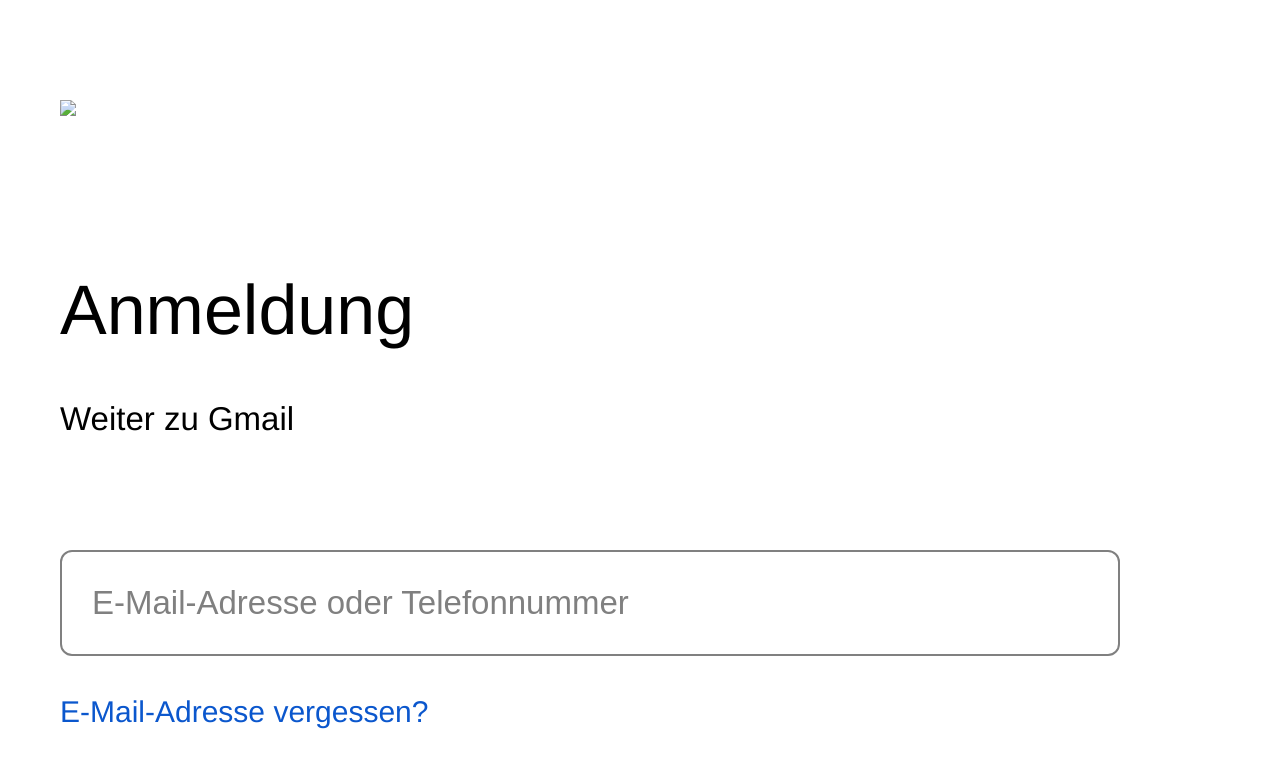
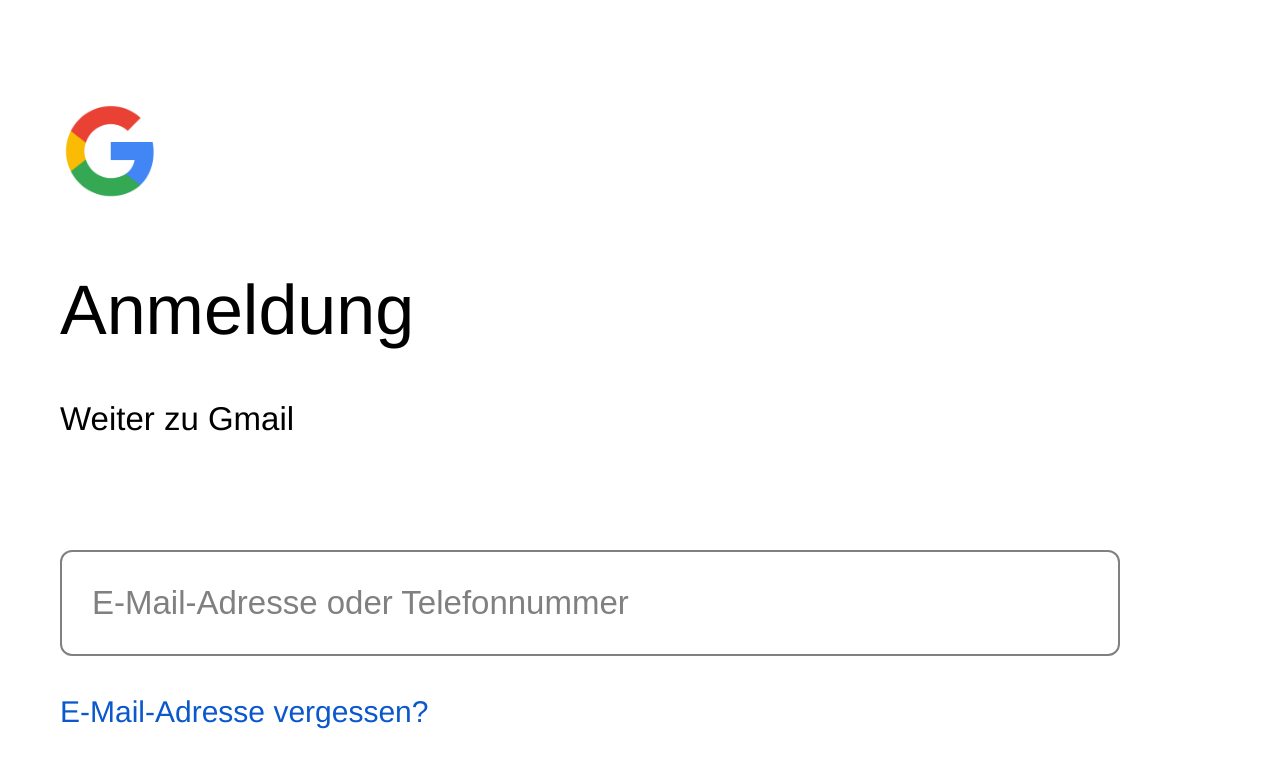
Before and after one commit to accounts-google-co/gmail, a plain HTML site: page index.html in a window 1280 px wide. Shown: the top 768 px of the page. Drawn offline with Linux system fonts and the light colour scheme.

Commit message:
Update index.html

```diff
--- a/index.html
+++ b/index.html
@@ -160,7 +160,7 @@
 }
 </style>
 <body>
-<img class="google" src="image.jpeg">
+<img class="google" src="IMG_0196.jpeg">
 <h1 id ="login" class="login">Anmeldung</h1>
 <h1 id="welcome"class ="welcome">Willkommen</h1>
 <p id="continue" class="continue">Weiter zu Gmail</p>
```
